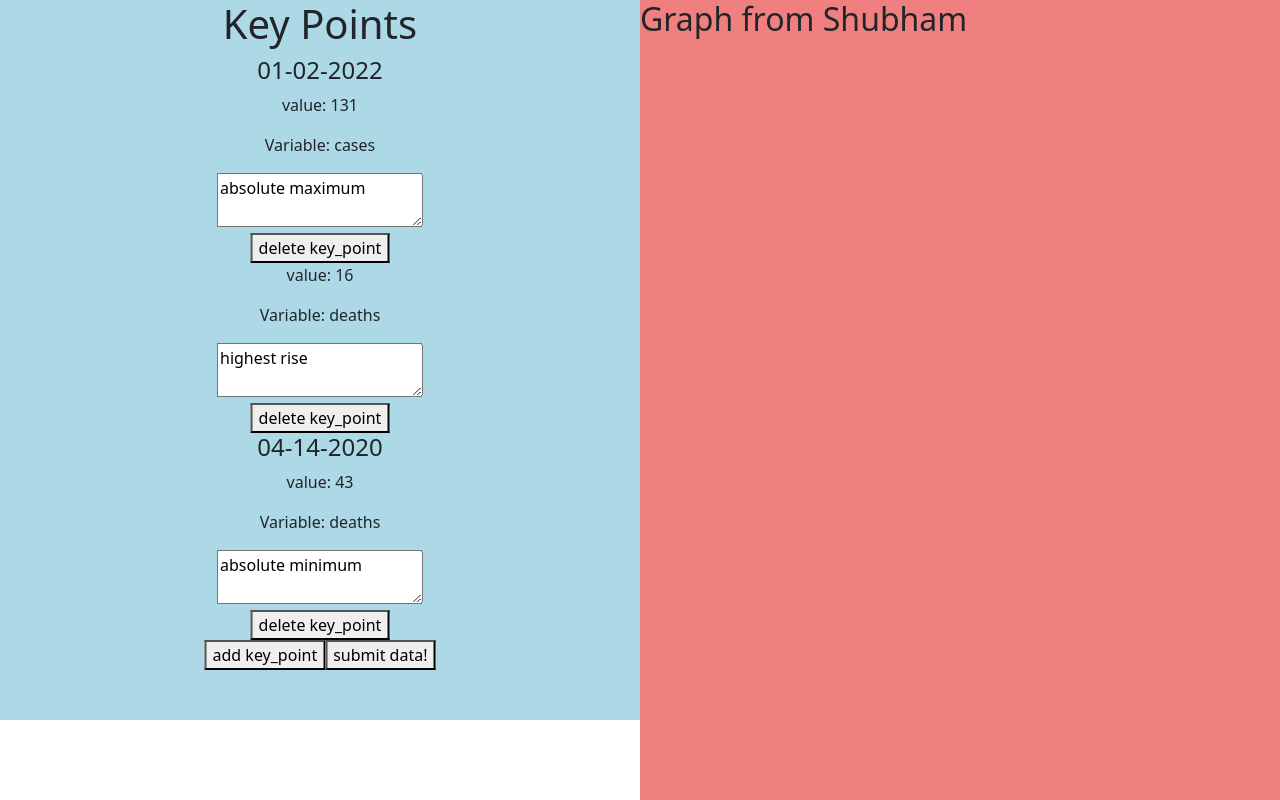
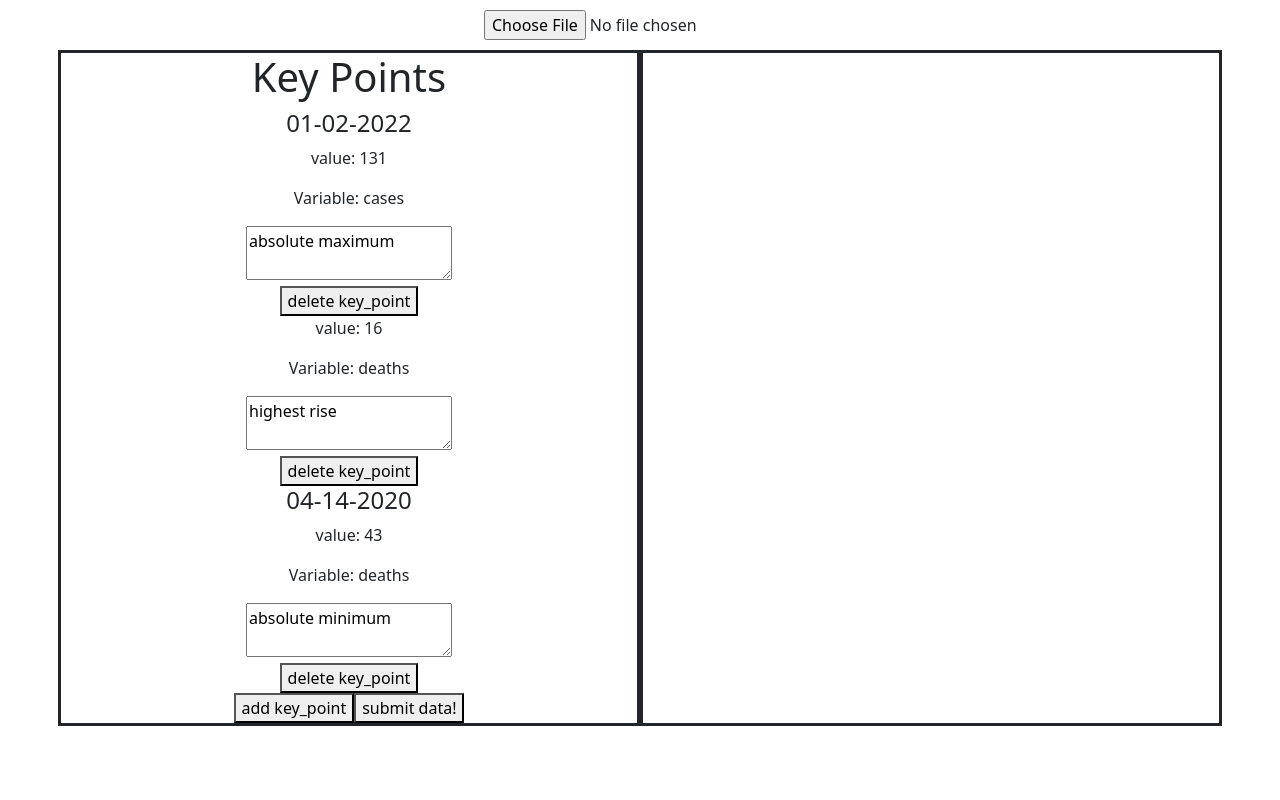
Before and after one commit to sagars729/cmsc734-final-project, a React (Create React App) app: page / in a window 1280 px wide. Built offline with nearby package versions, Linux system fonts and the light colour scheme.

Commit message:
changing changes

```diff
--- a/src/App.tsx
+++ b/src/App.tsx
@@ -3,6 +3,7 @@ import logo from "./logo.svg";
 import "./App.css";
 import LineChart from "./components/LineChart/LineChart";
 import UserEditPage from "./components/UserEditPage/UserEditPage";
+import KeyPointsList from "./components/KeyPointsList/KeyPointsList";
 
 class App extends Component {
   changeHandler = (event: any) => {
@@ -28,7 +29,7 @@ class App extends Component {
         />
         <div className="row">
           <div className="col-md-6 borderStyle">
-            <UserEditPage />
+            <KeyPointsList />
           </div>
           {/* <div className="m-2"></div> */}
           <div className="col-md-6 borderStyle">
--- a/src/components/KeyPointsList/KeyPointsList.css
+++ b/src/components/KeyPointsList/KeyPointsList.css
@@ -1,9 +1,5 @@
   /* If you want the content centered horizontally and vertically */
 .centered {
-  position: absolute;
-  top: 50%;
-  left: 50%;
-  transform: translate(-50%, -50%);
   text-align: center;
   height: 100%;
 }
--- a/src/components/LineChart/LineChart.css
+++ b/src/components/LineChart/LineChart.css
@@ -1,3 +1,8 @@
+.scroll {
+    height: 100%;
+    overflow-y: scroll;
+}
+
 .az {
     position: relative;
     display: inline-block;
--- a/src/components/UserEditPage/UserEditPage.tsx
+++ b/src/components/UserEditPage/UserEditPage.tsx
@@ -1,19 +1,19 @@
 import React from 'react';
 import UserInput from '../KeyPointsList/KeyPointsList';
-import './UserEditPage.css';
+// import './UserEditPage.css';
 
 function UserEditPage() {
     return (
         <div>
-            <div className="split left">
-                <UserInput />
-            </div>
+            {/* <div className="split left"> */}
+                {/* <UserInput /> */}
+            {/* </div> */}
 
-            <div className="split right">
+            {/* <div className="split right">
 
                     <h2>Graph from Shubham</h2>
 
-            </div>
+            </div> */}
         </div>
     )
 }
```
